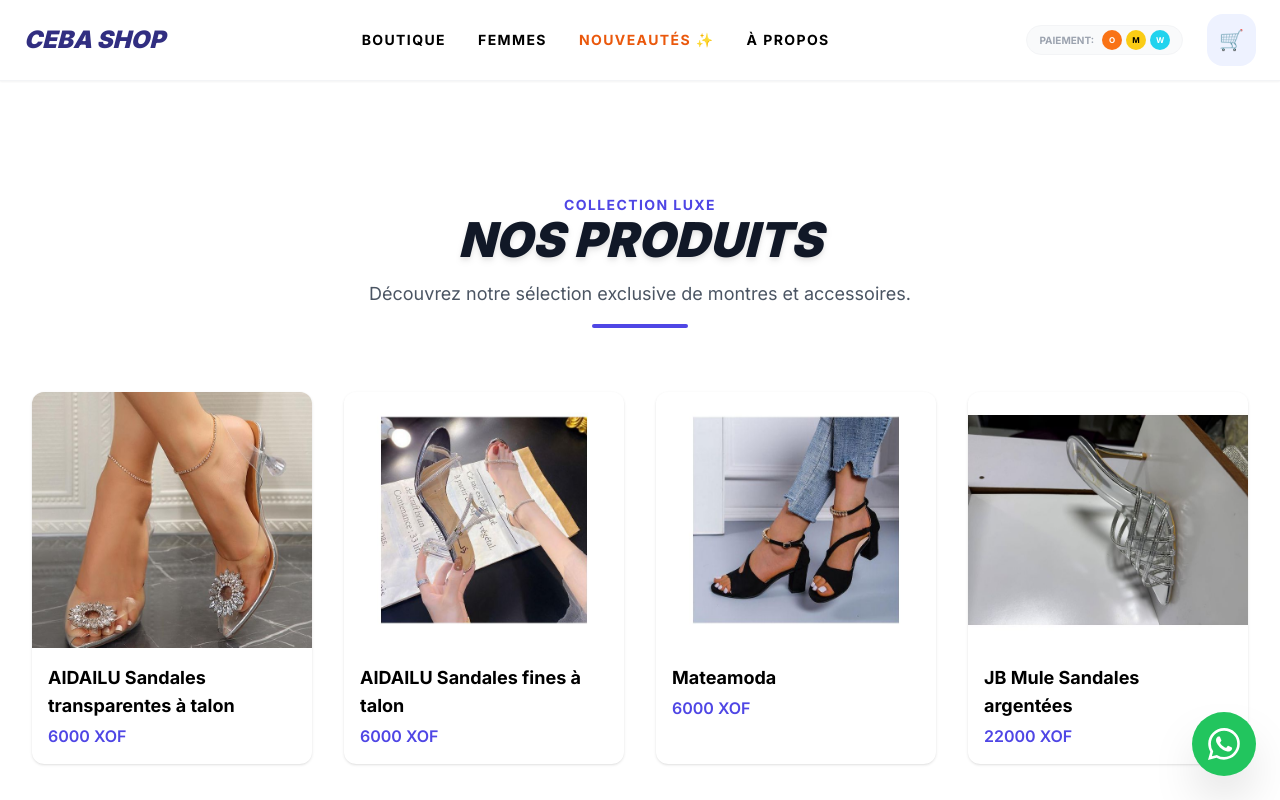
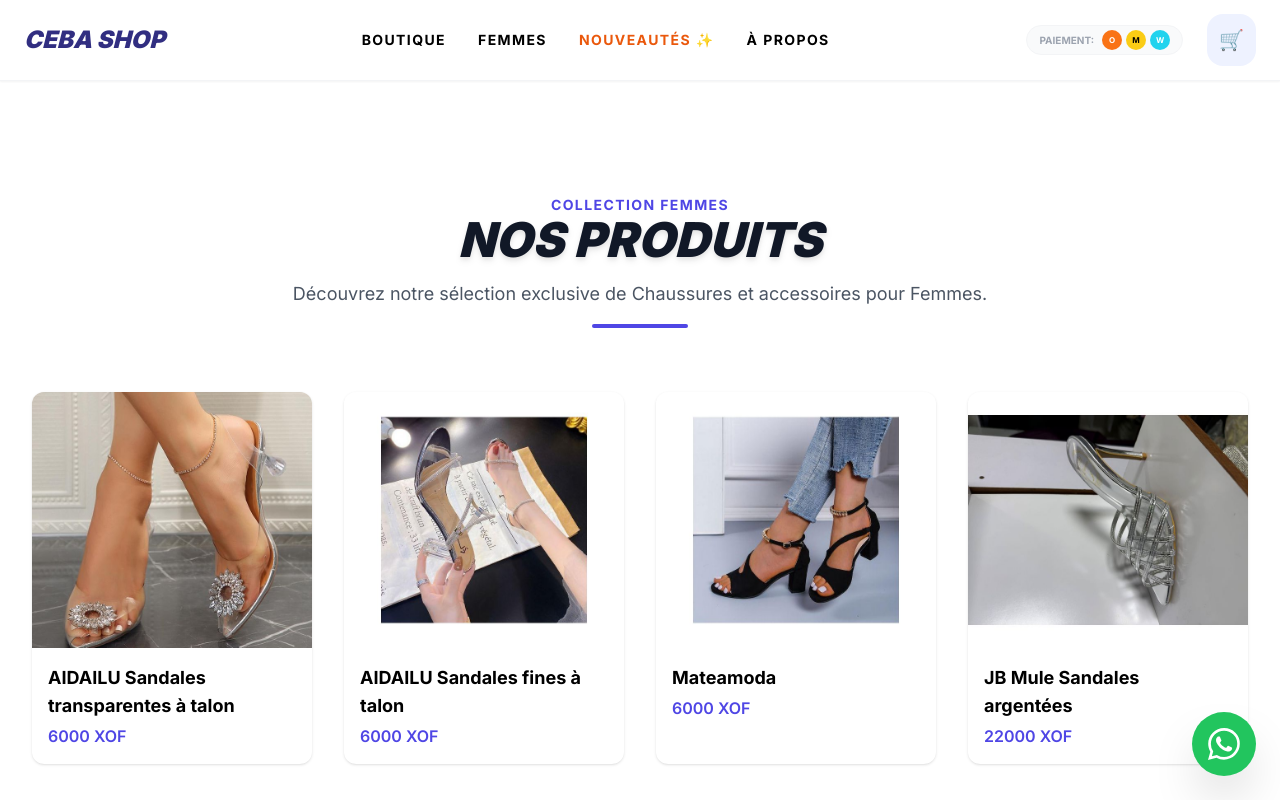
Before and after one commit to jeangoi483-droid/ceb-shop, a Next.js app: page /femmes in a window 1280 px wide. Shown: the top 800 px of the page. Built offline with nearby package versions, Linux system fonts and the light colour scheme.

Commit message:
Update page.tsx

```diff
--- a/src/app/femmes/page.tsx
+++ b/src/app/femmes/page.tsx
@@ -12,13 +12,13 @@ export default function ShopPage() {
       {/* ENTÊTE AVEC DESIGN */}
       <header className="mb-16 text-center relative">
         <span className="text-indigo-600 font-bold tracking-widest uppercase text-sm">
-          Collection Luxe
+          Collection Femmes
         </span>
         <h1 className="text-5xl font-black mb-4 text-gray-900 uppercase italic drop-shadow-md">
           Nos Produits
         </h1>
         <p className="text-gray-600 text-lg">
-          Découvrez notre sélection exclusive de montres et accessoires.
+          Découvrez notre sélection exclusive de Chaussures et accessoires pour Femmes.
         </p>
 
         {/* Séparateur décoratif */}
```
